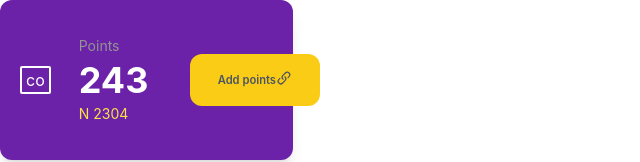
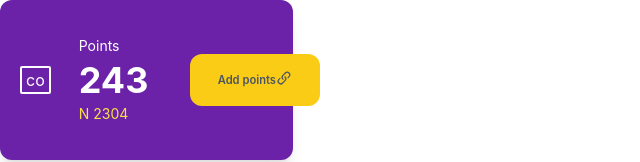
Before and after one commit to kingdanie/intime, a Next.js app: page /components/PointCard in a window 1280 px wide. Shown: the top 162 px of the page, without its empty margins (0-640 px from the left). Built offline with nearby package versions, Linux system fonts and the light colour scheme.

Commit message:
slight improvement on  points  card

```diff
--- a/pages/components/PointCard.tsx
+++ b/pages/components/PointCard.tsx
@@ -11,7 +11,7 @@ export default function PointCard() {
               </div>
             </div>
             <div className="flex flex-col space-y-1">
-              <p className="text-sm">Points</p>
+              <p className="text-sm text-white">Points</p>
               <div className="text-4xl font-bold">243</div>
               <div className="text-yellow-300 text-sm">N 2304</div>
             </div>
```
